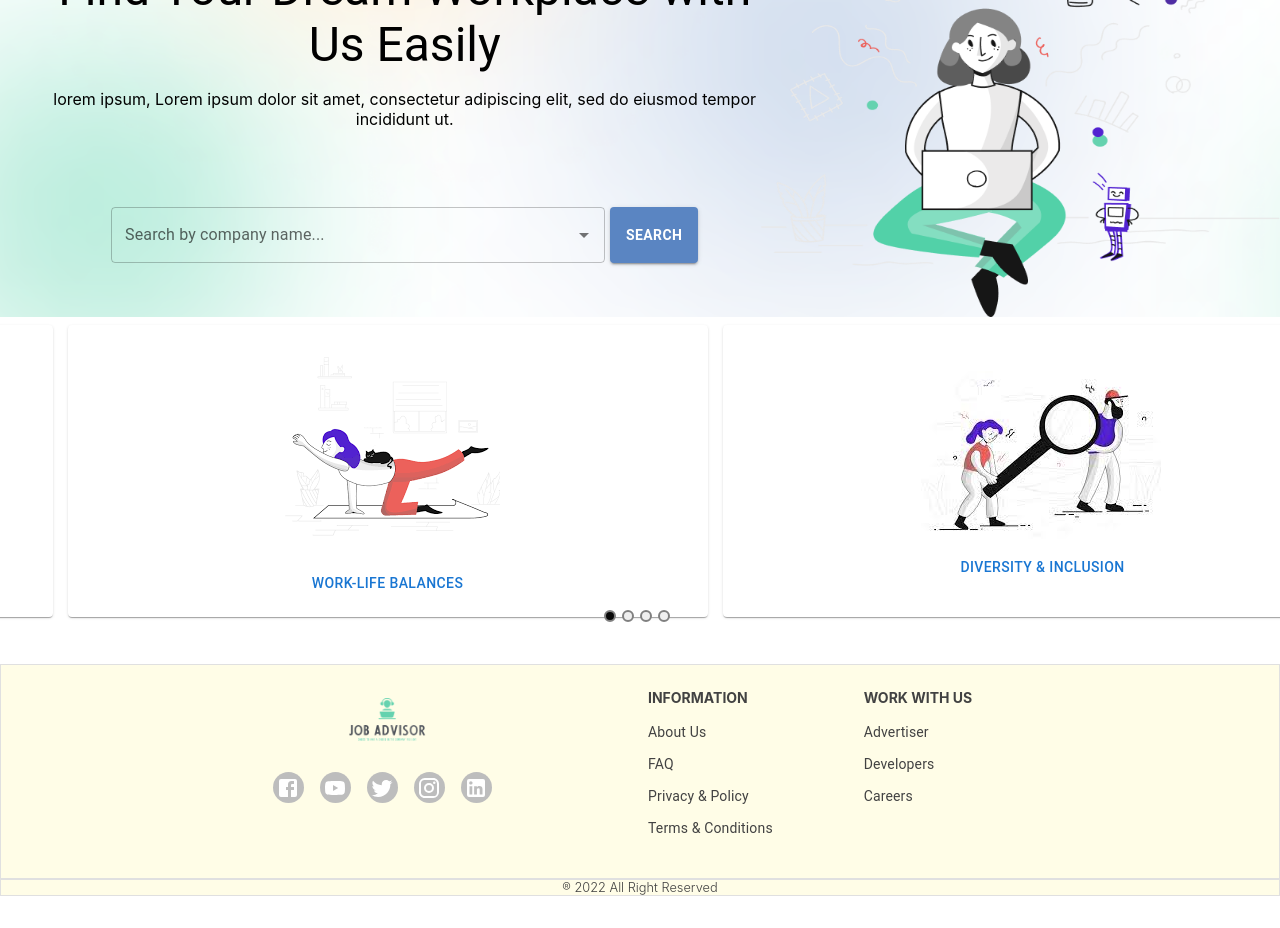
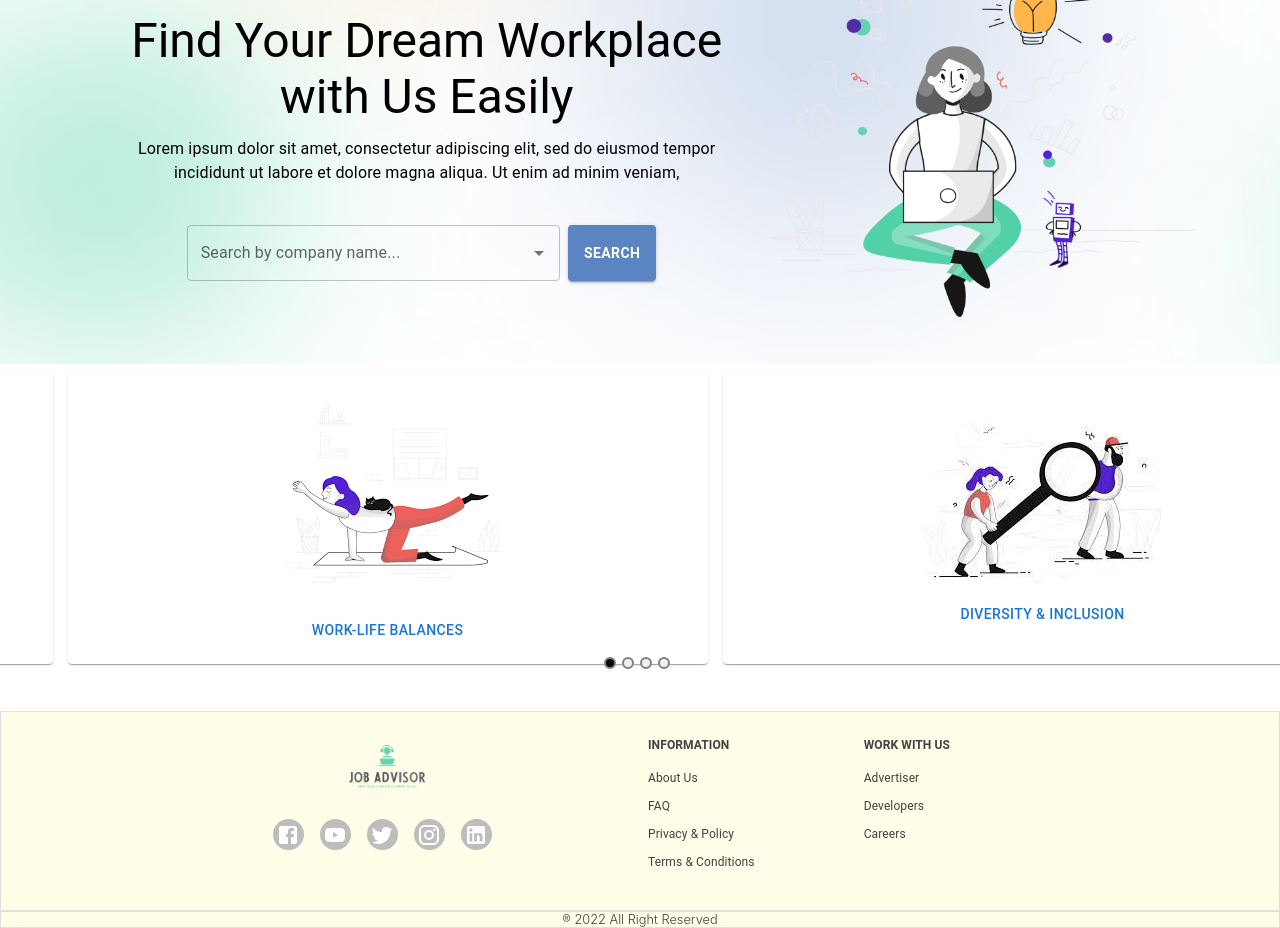
Before and after one commit to Job-Advisor-project/FrontEnd, a React (Create React App) app in the folder react/: page / in a window 1280 px wide. Shown: the part 200-1128 px from the top of the page. Before the commit the page ends 1096 px from the top, so only its background shows below. Built offline with nearby package versions, Linux system fonts and the light colour scheme; no server answers.

Commit message:
adding changes

```diff
--- a/react/package.json
+++ b/react/package.json
@@ -6,6 +6,7 @@
     "@emotion/react": "^11.10.5",
     "@emotion/styled": "^11.10.5",
     "@mui/icons-material": "^5.10.14",
+    "@mui/joy": "^5.0.0-alpha.55",
     "@mui/material": "^5.10.13",
     "@testing-library/jest-dom": "^5.16.5",
     "@testing-library/react": "^13.4.0",
--- a/react/src/components/Banner.jsx
+++ b/react/src/components/Banner.jsx
@@ -1,53 +1,79 @@
-import { Box, Typography } from "@mui/material";
+import { Box, Grid, Typography, List, ListItemText } from "@mui/material";
 import SearchBar from "./SearchBar";
-// import { useState } from "react";
+import { useNavigate } from "react-router-dom";
 
 export default function Banner({ setCompany }) {
+  const navigate = useNavigate();
   return (
     <Box
       sx={{
-        display: "flex",
-        justifyContent: "right",
-        alignItems: "center",
-        margin: "0px",
+        alignItems: "stretch",
         backgroundImage: `url('${process.env.PUBLIC_URL}/assets/background.png')`,
         backgroundRepeat: "no-repeat",
         backgroundPosition: "center",
         backgroundSize: "cover",
         height: "auto",
         maxWidth: "100%",
+        fontSize: "0.875rem",
+        fontWeight: "700",
       }}
     >
-      <div
-        style={{
-          display: "flex",
-          flexDirection: "column",
-          alignSelf: "center",
-          marginLeft: "3rem",
+      <Grid item xs={6} md={4}>
+        <Typography sx={{ ml: 4 }}>
+          <img
+            src="../assets/ja-logo.png"
+            alt="jobadvisorlogo"
+            width={170}
+            height={150}
+            onClick={() => navigate("/")}
+          />
+        </Typography>
+      </Grid>
+      <Grid container sx={{ justifyContent: "center" }}>
+        <Grid item md={5} lg={6} sx={{ my: 7, mx: 3 }}>
+          <Typography
+            sx={{
+              textAlign: "center",
+              typography: {
+                md: "h3",
+                sm: "h4",
+                xs: "h5",
+              },
             }}
-      >
-        <Typography
-          variant="h3"
-          style={{ textAlign: "center", fontWeight: "700px" }}
-          gutterBottom
           >
             Find Your Dream Workplace with Us Easily
           </Typography>
+          <List>
+            <ListItemText>
               <Typography
-          variant="paragraph"
-          style={{ textAlign: "center", marginBottom: "78px" }}
-          gutterBottom
+                lineHeight={2}
+                sx={{
+                  textAlign: "center",
+                  typography: { md: "body1", sm: "body2" },
+                }}
               >
-          lorem ipsum, Lorem ipsum dolor sit amet, consectetur adipiscing elit,
-          sed do eiusmod tempor incididunt ut.
+                Lorem ipsum dolor sit amet, consectetur adipiscing elit, sed do
+                eiusmod tempor incididunt ut labore et dolore magna aliqua. Ut
+                enim ad minim veniam,
               </Typography>
+            </ListItemText>
             <SearchBar setCompany={setCompany}></SearchBar>
-      </div>
+          </List>
+        </Grid>
+        <Grid item md={5} lg={4} sx={{ mb: 5 }}>
+          <Typography>
             <img
               src="../../assets/design/edited-idea.png"
               alt="women"
-        style={{ width: "652px", height: "410px" }}
+              style={{
+                width: "100%",
+                height: "auto",
+                textAlign: "center",
+              }}
             />
+          </Typography>
+        </Grid>
+      </Grid>
     </Box>
   );
 }
--- a/react/src/components/Footer.jsx
+++ b/react/src/components/Footer.jsx
@@ -57,45 +57,130 @@ export default function Footer() {
             </Stack>
           </Grid>
           <Grid item md={6} lg={2} sx={{ my: 3 }}>
-            <Typography variant="caption1">INFORMATION</Typography>
+            <Typography
+              sx={{
+                fontWeight: "750",
+                fontSize: {
+                  lg: 12,
+                  md: 10,
+                  xs: 8,
+                },
+              }}
+            >
+              INFORMATION
+            </Typography>
             <List>
               <ListItemText>
-                <Typography lineHeight={2} variant="body2">
+                <Typography
+                  lineHeight={2}
+                  sx={{
+                    fontSize: {
+                      lg: 12,
+                      md: 10,
+                      xs: 8,
+                    },
+                  }}
+                >
                   About Us
                 </Typography>
               </ListItemText>
               <ListItemText>
-                <Typography lineHeight={2} variant="body2">
+                <Typography
+                  lineHeight={2}
+                  sx={{
+                    fontSize: {
+                      lg: 12,
+                      md: 10,
+                      xs: 8,
+                    },
+                  }}
+                >
                   FAQ
                 </Typography>
               </ListItemText>
               <ListItemText>
-                <Typography lineHeight={2} variant="body2">
+                <Typography
+                  lineHeight={2}
+                  sx={{
+                    fontSize: {
+                      lg: 12,
+                      md: 10,
+                      xs: 8,
+                    },
+                  }}
+                >
                   Privacy &amp; Policy
                 </Typography>
               </ListItemText>
               <ListItemText>
-                <Typography lineHeight={2} variant="body2">
+                <Typography
+                  lineHeight={2}
+                  sx={{
+                    fontSize: {
+                      lg: 12,
+                      md: 10,
+                      xs: 8,
+                    },
+                  }}
+                >
                   Terms &amp; Conditions
                 </Typography>
               </ListItemText>
             </List>
           </Grid>
           <Grid item md={6} lg={2} sx={{ my: 3 }}>
-            <Typography variant="caption1">WORK WITH US</Typography>
+            <Typography
+              sx={{
+                fontWeight: "750",
+                fontSize: {
+                  lg: 12,
+                  md: 10,
+                  xs: 8,
+                },
+              }}
+            >
+              WORK WITH US
+            </Typography>
             <List>
               <ListItemText>
-                <Typography lineHeight={2} variant="body2">
+                <Typography
+                  lineHeight={2}
+                  sx={{
+                    fontSize: {
+                      lg: 12,
+                      md: 10,
+                      xs: 8,
+                    },
+                  }}
+                >
                   Advertiser
                 </Typography>
               </ListItemText>
               <ListItemText>
-                <Typography lineHeight={2} variant="body2">
+                <Typography
+                  lineHeight={2}
+                  sx={{
+                    fontSize: {
+                      lg: 12,
+                      md: 10,
+                      xs: 8,
+                    },
+                  }}
+                >
                   Developers
                 </Typography>
               </ListItemText>
               <ListItemText>
-                <Typography lineHeight={2} variant="body2">
+                <Typography
+                  lineHeight={2}
+                  sx={{
+                    fontSize: {
+                      lg: 12,
+                      md: 10,
+                      xs: 8,
+                    },
+                  }}
+                >
                   Careers
                 </Typography>
               </ListItemText>
--- a/react/src/components/SearchBar.jsx
+++ b/react/src/components/SearchBar.jsx
@@ -2,15 +2,26 @@ import { useState } from "react";
 import TextField from "@mui/material/TextField";
 import Autocomplete from "@mui/material/Autocomplete";
 import { getCompanyListVm } from "../api/viewModelels/companyListVm";
-import { Box, Button } from "@mui/material";
+import { Box, Button, Grid } from "@mui/material";
 import { useNavigate } from "react-router-dom";
+import SearchIcon from "@mui/icons-material/Search";
 
 export default function SearchBar({ setCompany }) {
   const navigate = useNavigate();
   const [data, setData] = useState([]);
   const [inputValue, setInputValue] = useState("");
   return (
-    <Box sx={{ display: "flex", justifyContent: "center" }}>
+    <Box
+      sx={{
+        display: "flex",
+        flexDirection: "row",
+        alignItems: "stretch",
+        mt: 5,
+        ml: 10,
+      }}
+    >
+      <Grid container justifyContent="left">
+        <Grid item xs={6} md={6} lg={8} sx={{ mr: 1 }}>
           <Autocomplete
             disablePortal
             inputValue={inputValue}
@@ -22,18 +33,19 @@ export default function SearchBar({ setCompany }) {
             sx={{ alignSelf: "center" }}
             renderInput={(params) => (
               <TextField
-            sx={{ width: "494px" }}
+                sx={{ maxWidth: "100%" }}
                 {...params}
                 label="Search by company name..."
                 onClick={() => getCompanyListVm().then((v) => setData(v))}
               />
             )}
           />
+        </Grid>
         <Button
-        style={{
+          sx={{
             backgroundColor: "#5A85C2",
             fontWeight: "600",
-          marginLeft: "5px",
+            display: { xs: "none", sm: "block" },
           }}
           variant="contained"
           onClick={() => {
@@ -43,6 +55,16 @@ export default function SearchBar({ setCompany }) {
         >
           Search
         </Button>
+        <Button
+          variant="contained"
+          sx={{
+            backgroundColor: "#5A85C2",
+            display: { xs: "block", sm: "none" },
+          }}
+        >
+          <SearchIcon />
+        </Button>
+      </Grid>
     </Box>
   );
 }
--- a/react/src/pages/Home.jsx
+++ b/react/src/pages/Home.jsx
@@ -1,12 +1,12 @@
 import Banner from "../components/Banner";
 import CarouselSlide from "../components/CarouselCards";
-import Header from "../components/Header";
+//import Header from "../components/Header";
 import Footer from "../components/Footer";
 
 export default function Homepage({ onSelect, setCompany }) {
   return (
     <>
-      <Header></Header>
+      {/* <Header></Header> */}
       <Banner setCompany={setCompany}></Banner>
       <CarouselSlide onSelect={onSelect}></CarouselSlide>
       <Footer />
```
Also changed, not shown: 1 other file (tests, documents, lock files or other folders). Lines whose indentation alone changed are shown as unchanged.
